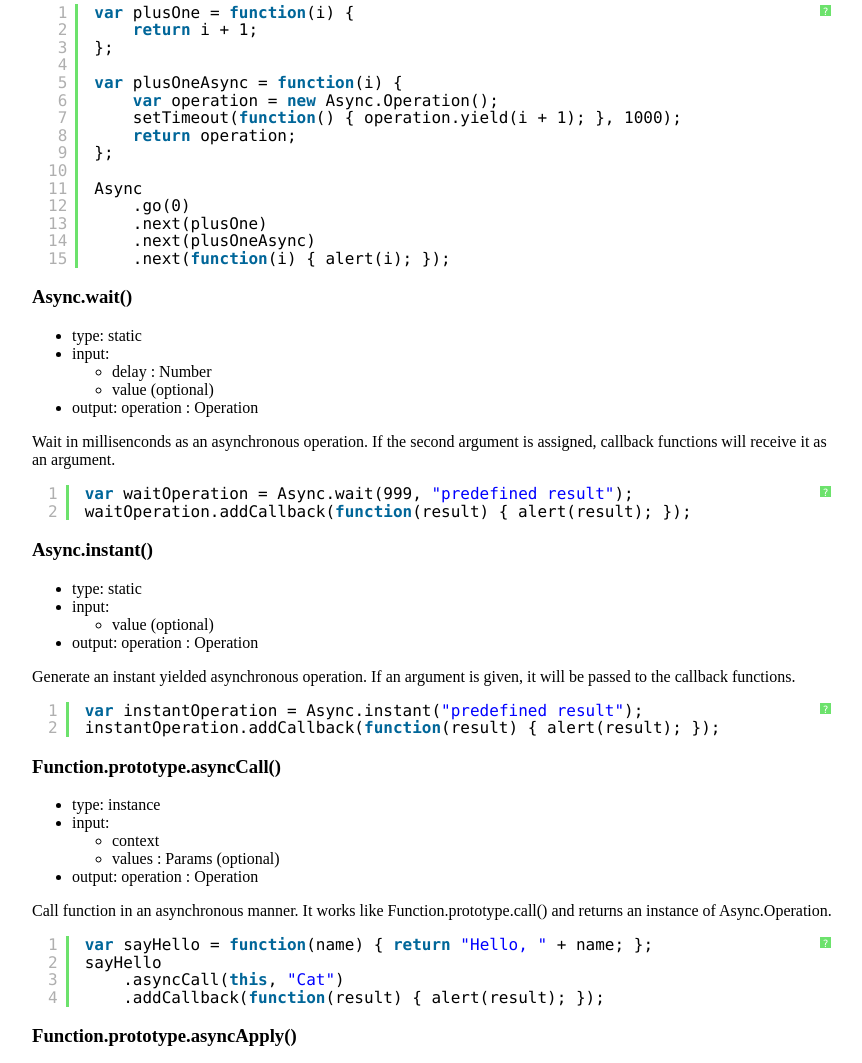
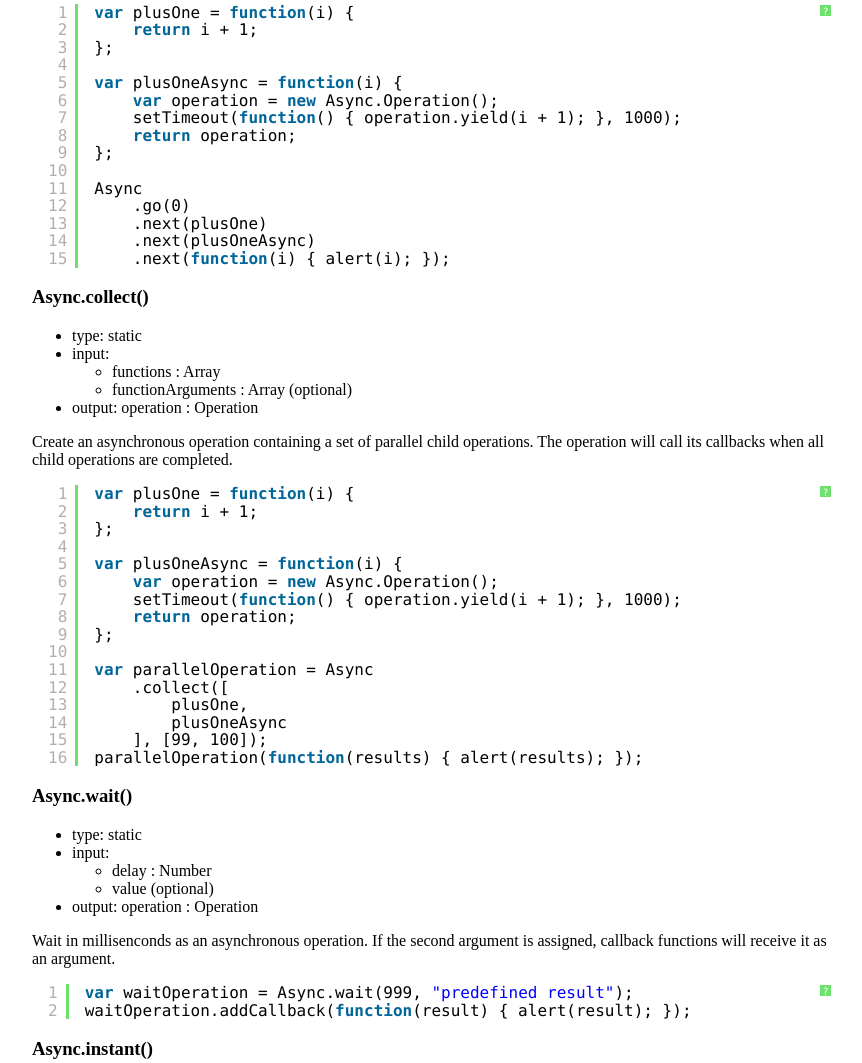
Before and after one commit to CatChen/jsHelpers, a website with bundled scripts: page doc/en/async/features.html in a window 1280 px wide. Shown: the part 3446-4509 px from the top of the page, without its empty margins (208-1070 px from the left). Built offline with nearby package versions, Linux system fonts and the light colour scheme.

Commit message:
rebuild code and docs for Async.collect

```diff
--- a/doc/en/async/features.html
+++ b/doc/en/async/features.html
@@ -14,7 +14,7 @@
 <body>
     <div id="index" class="collapsed">
         <a id="toggle" href="###" onclick="window.toggleTreeVisibility()">Show Index</a>
-        <ul><li><a href="#Async Features">Async Features</a><ul><li><a href="#Async.Operation">Async.Operation</a><ul><li><a href="#Async.Operation.result">Async.Operation.result</a></li><li><a href="#Async.Operation.state">Async.Operation.state</a></li><li><a href="#Async.Operation.completed">Async.Operation.completed</a></li><li><a href="#Async.Operation.yield()">Async.Operation.yield()</a></li><li><a href="#Async.Operation.addCallback()">Async.Operation.addCallback()</a></li></ul></li><li><a href="#Async.chain()">Async.chain()</a><ul><li><a href="#Async.chain().result">Async.chain().result</a></li><li><a href="#Async.chain().state">Async.chain().state</a></li><li><a href="#Async.chain().completed">Async.chain().completed</a></li><li><a href="#Async.chain().next()">Async.chain().next()</a></li><li><a href="#Async.chain().go()">Async.chain().go()</a></li><li><a href="#Async.chain().wait()">Async.chain().wait()</a></li></ul></li><li><a href="#Helpers">Helpers</a><ul><li><a href="#Async.go()">Async.go()</a></li><li><a href="#Async.wait()">Async.wait()</a></li><li><a href="#Async.instant()">Async.instant()</a></li><li><a href="#Function.prototype.asyncCall()">Function.prototype.asyncCall()</a></li><li><a href="#Function.prototype.asyncApply()">Function.prototype.asyncApply()</a></li></ul></li></ul></li></ul>
+        <ul><li><a href="#Async Features">Async Features</a><ul><li><a href="#Async.Operation">Async.Operation</a><ul><li><a href="#Async.Operation.result">Async.Operation.result</a></li><li><a href="#Async.Operation.state">Async.Operation.state</a></li><li><a href="#Async.Operation.completed">Async.Operation.completed</a></li><li><a href="#Async.Operation.yield()">Async.Operation.yield()</a></li><li><a href="#Async.Operation.addCallback()">Async.Operation.addCallback()</a></li></ul></li><li><a href="#Async.chain()">Async.chain()</a><ul><li><a href="#Async.chain().result">Async.chain().result</a></li><li><a href="#Async.chain().state">Async.chain().state</a></li><li><a href="#Async.chain().completed">Async.chain().completed</a></li><li><a href="#Async.chain().next()">Async.chain().next()</a></li><li><a href="#Async.chain().go()">Async.chain().go()</a></li><li><a href="#Async.chain().wait()">Async.chain().wait()</a></li></ul></li><li><a href="#Helpers">Helpers</a><ul><li><a href="#Async.go()">Async.go()</a></li><li><a href="#Async.collect()">Async.collect()</a></li><li><a href="#Async.wait()">Async.wait()</a></li><li><a href="#Async.instant()">Async.instant()</a></li><li><a href="#Function.prototype.asyncCall()">Function.prototype.asyncCall()</a></li><li><a href="#Function.prototype.asyncApply()">Function.prototype.asyncApply()</a></li></ul></li></ul></li></ul>
     </div>
     <div id="content">
         <h1><a name="Async Features">Async Features</a></h1>
@@ -238,6 +238,36 @@ Async
     .next(function(i) { alert(i); });
 </code></pre>
 
+<h3><a name="Async.collect()">Async.collect()</a></h3>
+
+<ul>
+<li>type: static</li>
+<li>input:
+<ul><li>functions : Array</li>
+<li>functionArguments : Array (optional)</li></ul></li>
+<li>output: operation : Operation</li>
+</ul>
+
+<p>Create an asynchronous operation containing a set of parallel child operations. The operation will call its callbacks when all child operations are completed.</p>
+
+<pre><code class="brush: js">var plusOne = function(i) {
+    return i + 1;
+};
+
+var plusOneAsync = function(i) {
+    var operation = new Async.Operation();
+    setTimeout(function() { operation.yield(i + 1); }, 1000);
+    return operation;
+};
+
+var parallelOperation = Async
+    .collect([
+        plusOne,
+        plusOneAsync
+    ], [99, 100]);
+parallelOperation(function(results) { alert(results); });
+</code></pre>
+
 <h3><a name="Async.wait()">Async.wait()</a></h3>
 
 <ul>
```
Also changed, not shown: doc/zh/async/features.html (+31 -1 lines), build/async-min.js, build/async.js, build/jshelpers-min.js, build/jshelpers.js.
